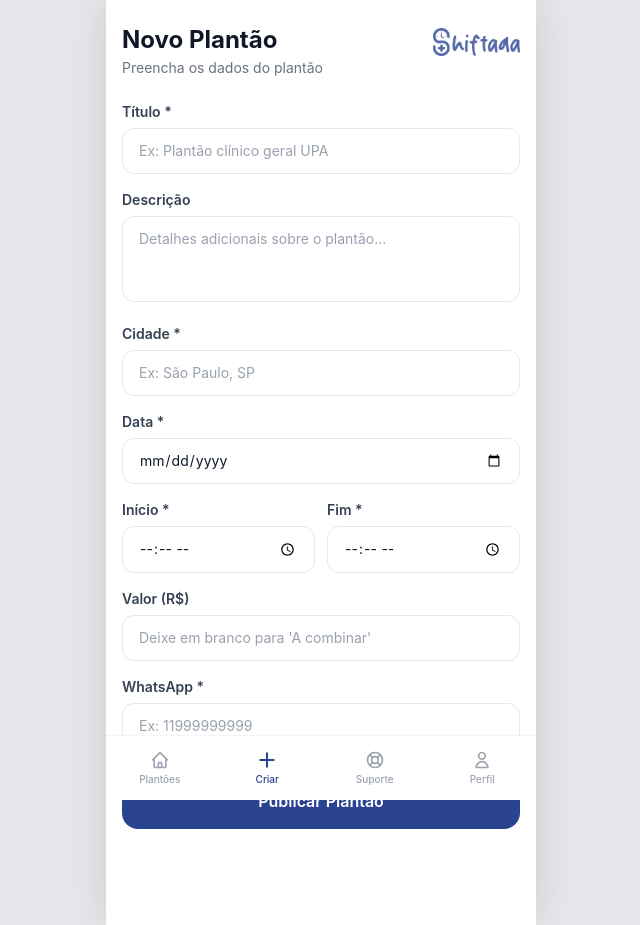
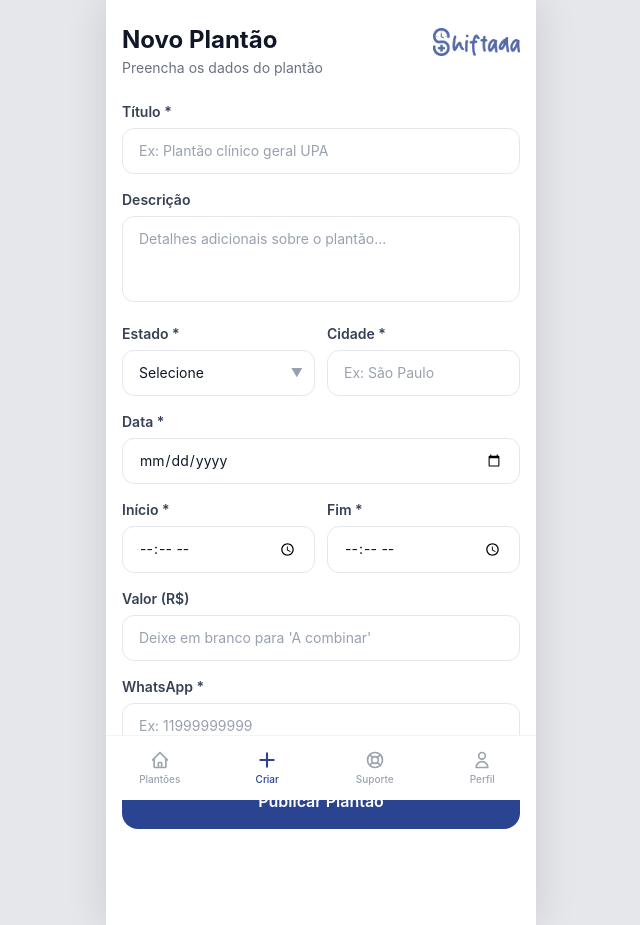
Before and after one commit to kaueramone/Shiftada, a Next.js app: page /criar in a window 1280 px wide. Shown: the whole page, without its empty margins (319-959 px from the left). Built offline with nearby package versions, Linux system fonts and the light colour scheme.

Commit message:
feat: estado/cidade separados no formulário, favicon configurado

```diff
--- a/src/app/(app)/criar/page.tsx
+++ b/src/app/(app)/criar/page.tsx
@@ -2,6 +2,12 @@
 
 import { createShift } from "@/lib/actions/shifts"
 import { useTransition } from "react"
+
+const UF_LIST = [
+  "AC","AL","AP","AM","BA","CE","DF","ES","GO","MA",
+  "MT","MS","MG","PA","PB","PR","PE","PI","RJ","RN",
+  "RS","RO","RR","SC","SP","SE","TO",
+]
 
 export default function CriarPage() {
   const [isPending, startTransition] = useTransition()
@@ -9,12 +15,24 @@ export default function CriarPage() {
   function handleSubmit(e: React.FormEvent<HTMLFormElement>) {
     e.preventDefault()
     const formData = new FormData(e.currentTarget)
+
+    // Combina cidade + estado → "São Paulo, SP" para manter compatibilidade com o filtro
+    const cidade = (formData.get("cidade") as string).trim()
+    const estado = formData.get("estado") as string
+    formData.set("city", estado ? `${cidade}, ${estado}` : cidade)
+    formData.delete("cidade")
+    formData.delete("estado")
+
     startTransition(() => {
       createShift(formData)
     })
   }
 
-  const inputClass = "w-full border border-gray-200 rounded-xl px-4 py-3 text-sm text-gray-900 placeholder-gray-400 focus:outline-none focus:ring-2 focus:ring-[#2A4491] focus:border-transparent"
+  const inputClass =
+    "w-full border border-gray-200 rounded-xl px-4 py-3 text-sm text-gray-900 placeholder-gray-400 focus:outline-none focus:ring-2 focus:ring-[#2A4491] focus:border-transparent"
+
+  const selectClass =
+    "w-full border border-gray-200 rounded-xl px-4 py-3 text-sm text-gray-900 bg-white focus:outline-none focus:ring-2 focus:ring-[#2A4491] focus:border-transparent appearance-none"
 
   return (
     <div className="px-4 pt-6 pb-4">
@@ -30,7 +48,12 @@ export default function CriarPage() {
       <form onSubmit={handleSubmit} className="space-y-4">
         <div>
           <label className="block text-sm font-semibold text-gray-700 mb-1.5">Título *</label>
-          <input name="title" required placeholder="Ex: Plantão clínico geral UPA" className={inputClass} />
+          <input
+            name="title"
+            required
+            placeholder="Ex: Plantão clínico geral UPA"
+            className={inputClass}
+          />
         </div>
 
         <div>
@@ -43,9 +66,29 @@ export default function CriarPage() {
           />
         </div>
 
-        <div>
-          <label className="block text-sm font-semibold text-gray-700 mb-1.5">Cidade *</label>
-          <input name="city" required placeholder="Ex: São Paulo, SP" className={inputClass} />
+        {/* Estado + Cidade separados */}
+        <div className="grid grid-cols-2 gap-3">
+          <div>
+            <label className="block text-sm font-semibold text-gray-700 mb-1.5">Estado *</label>
+            <div className="relative">
+              <select name="estado" required className={selectClass} style={{ paddingRight: "2.5rem" }}>
+                <option value="">Selecione</option>
+                {UF_LIST.map((uf) => (
+                  <option key={uf} value={uf}>{uf}</option>
+                ))}
+              </select>
+              <span className="pointer-events-none absolute right-3 top-1/2 -translate-y-1/2 text-gray-400 text-xs">▼</span>
+            </div>
+          </div>
+          <div>
+            <label className="block text-sm font-semibold text-gray-700 mb-1.5">Cidade *</label>
+            <input
+              name="cidade"
+              required
+              placeholder="Ex: São Paulo"
+              className={inputClass}
+            />
+          </div>
         </div>
 
         <div>
@@ -78,7 +121,13 @@ export default function CriarPage() {
 
         <div>
           <label className="block text-sm font-semibold text-gray-700 mb-1.5">WhatsApp *</label>
-          <input name="whatsapp" type="tel" required placeholder="Ex: 11999999999" className={inputClass} />
+          <input
+            name="whatsapp"
+            type="tel"
+            required
+            placeholder="Ex: 11999999999"
+            className={inputClass}
+          />
         </div>
 
         <div className="pt-2">
@@ -86,7 +135,7 @@ export default function CriarPage() {
             type="submit"
             disabled={isPending}
             className="w-full disabled:opacity-60 disabled:cursor-not-allowed text-white font-semibold py-4 rounded-2xl transition-colors text-base"
-            style={{ backgroundColor: '#2A4491' }}
+            style={{ backgroundColor: "#2A4491" }}
           >
             {isPending ? "Publicando..." : "Publicar Plantão"}
           </button>
--- a/src/app/layout.tsx
+++ b/src/app/layout.tsx
@@ -4,6 +4,10 @@ import "./globals.css"
 export const metadata: Metadata = {
   title: "Shiftada - Plantões para profissionais de saúde",
   description: "Encontre e anuncie plantões de forma rápida e simples. Para médicos, enfermeiros, técnicos e todos os profissionais da saúde.",
+  icons: {
+    icon: "/shiftada-favicon.png",
+    apple: "/shiftada-favicon.png",
+  },
 }
 
 export const viewport: Viewport = {
```
